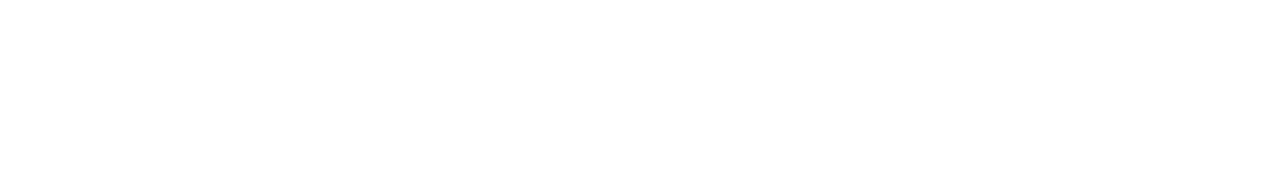
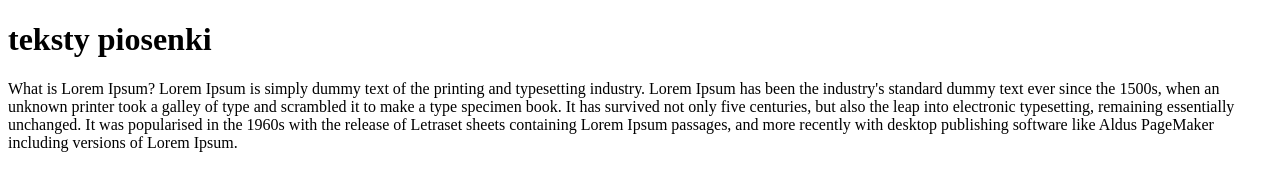
Before and after one commit to Krzysztof-G/modu-4.3-samodzielny-commit, a plain HTML site: page index.html in a window 1280 px wide. Drawn offline with Linux system fonts and the light colour scheme.

Commit message:
add text

```diff
--- a/index.html
+++ b/index.html
@@ -7,6 +7,8 @@
     <title>Document</title>
 </head>
 <body>
-
+    <h1>teksty piosenki</h1>
+    <p>What is Lorem Ipsum?
+        Lorem Ipsum is simply dummy text of the printing and typesetting industry. Lorem Ipsum has been the industry's standard dummy text ever since the 1500s, when an unknown printer took a galley of type and scrambled it to make a type specimen book. It has survived not only five centuries, but also the leap into electronic typesetting, remaining essentially unchanged. It was popularised in the 1960s with the release of Letraset sheets containing Lorem Ipsum passages, and more recently with desktop publishing software like Aldus PageMaker including versions of Lorem Ipsum.</p>
 </body>
 </html>
```
